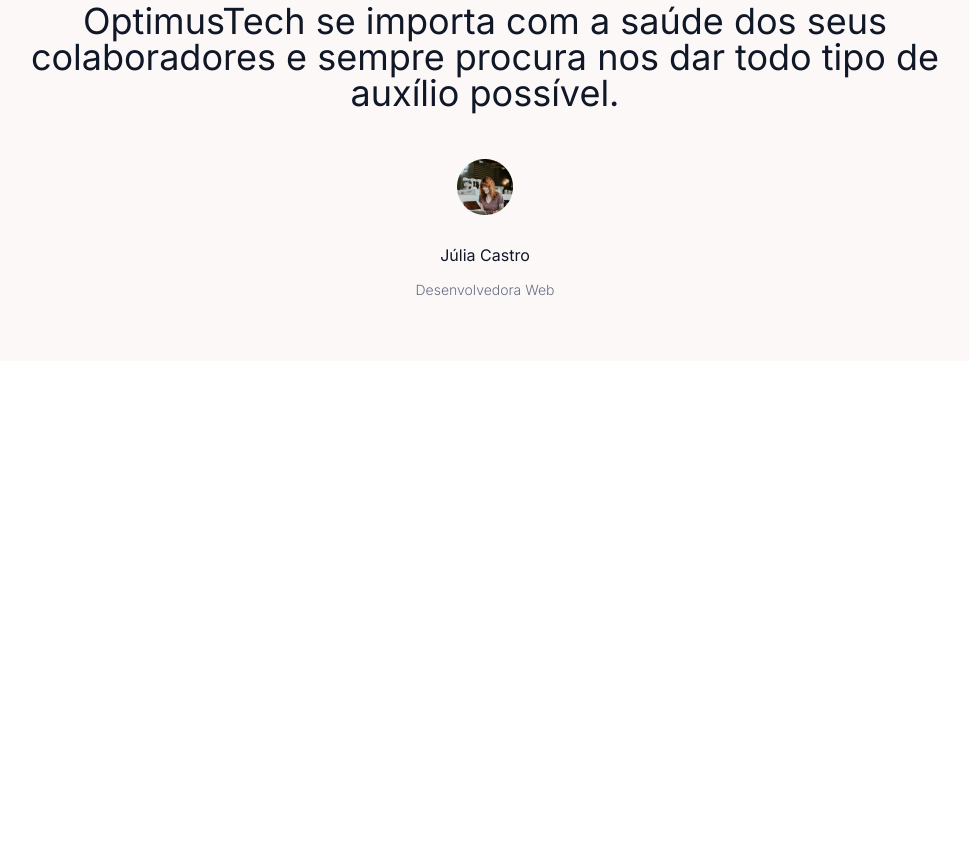
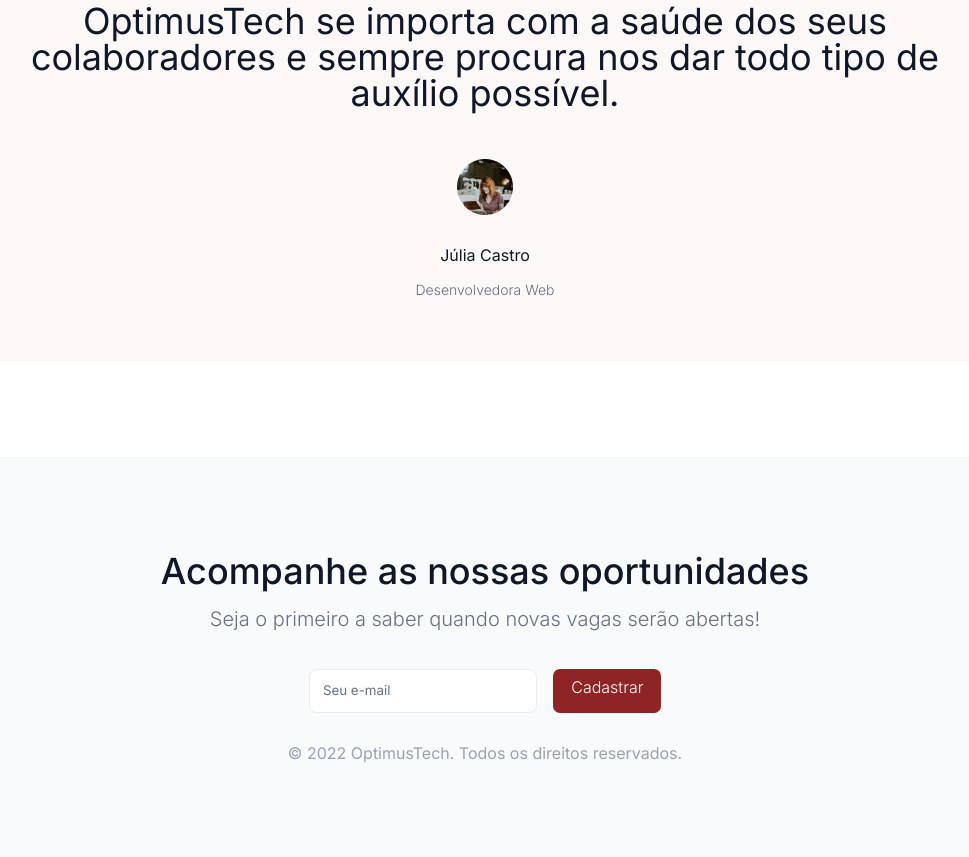
Before and after one commit to FilipeOliveira-Dev/OptimusTech, a plain HTML site: page index.html in a window 1280 px wide. Shown: the part 3092-3949 px from the top of the page, without its empty margins (155-1124 px from the left). Before the commit the page ends 3549 px from the top, so only its background shows below. Drawn offline with Linux system fonts and the light colour scheme.

Commit message:
Day 07 - Concluído

```diff
--- a/Styles/style.css
+++ b/Styles/style.css
@@ -6,6 +6,7 @@
     --cor-rosa: #F9F4F4;
     --cor-branco: #FFFFFF;
     --cor-bege: #FDF8F8;
+    --cor-bg-cinza: #F9FAFB;
 
     --fonte-principal: "Inter";
 }
@@ -30,12 +31,26 @@ body {
     padding: 0.25em 1em;
 }
 
+.header__item:hover {
+    background-color: var(--cor-vinho);
+    border-radius: 7px;
+    color: var(--cor-branco);
+}
+
 .header__cadastro {
     background-color: var(--cor-vinho);
     border-radius: 7px;
     padding: 10px 18px;
     color: var(--cor-branco);
     font-weight: 300;
+    text-decoration: none;
+}
+
+.header__cadastro:hover {
+    background-color: var(--cor-rosa);
+    color: var(--cor-vinho);
+    box-shadow: 0px 3px 4px #BFBFBF;
+    font-weight: 400;
 }
 
 .cabecalho {
@@ -212,11 +227,50 @@ body {
     font-weight: 300;
 }
 
+.rodape {
+    display: flex;
+    flex-direction: column;
+    align-items: center;
+    padding: 96px 0;
+    background-color: var(--cor-bg-cinza);
+}
 
+.rodape__titulo {
+    color: var(--cor-preto);
+    font-size: 36px;
+    font-weight: 500;
+    text-align: center;
+}
 
+.rodape__texto {
+    font-size: 20px;
+    font-weight: 300;
+    text-align: center;
+    margin: 20px 0 40px 0;
+}
 
+.rodape__cadastro {
+    display: flex;
+    gap: 16px;
+}
 
+.contato__email {
+    padding: 1em;
+    border: 1px solid var(--cor-cinzaclaro);
+    border-radius: 8px;
+    width: 200px;
+}
 
+.contato__email::placeholder {
+    font-family: var(--fonte-principal);
+    color: var(--cor-cinza);
+}
+
+.rodape__direitos {
+    color: #98A2B3;
+    text-align: center;
+    margin-top: 32px;
+}
 
 
 /* MEDIA QUERIE - ESTILIZAÇÕES PARA TELA DE TABLET */
@@ -242,11 +296,6 @@ body {
 }
 
 
-
-
-
-
-
 /* MEDIA QUERIE - ESTILIZAÇÕES PARA TELA DE CELULAR */
 @media screen and (max-width: 428px) {
     .header__navegacao {
@@ -259,4 +308,8 @@ body {
         flex-direction: column;
         justify-content: center;
     }
+
+    .rodape__cadastro {
+        flex-direction: column;
+    }
 }
--- a/index.html
+++ b/index.html
@@ -140,5 +140,14 @@
         </div>
     </section>
 
+    <footer class="rodape">
+        <h2 class="rodape__titulo">Acompanhe as nossas oportunidades</h2>
+        <p class="rodape__texto">Seja o primeiro a saber quando novas vagas serão abertas!</p>
+        <div class="rodape__cadastro">
+            <input type="email" placeholder="Seu e-mail" class="contato__email">
+            <a href="#" class="rodape__cadastro header__cadastro">Cadastrar</a>
+        </div>
+        <p class="rodape__direitos">© 2022 OptimusTech. Todos os direitos reservados.</p>
+    </footer>
 </body>
 </html>
```
